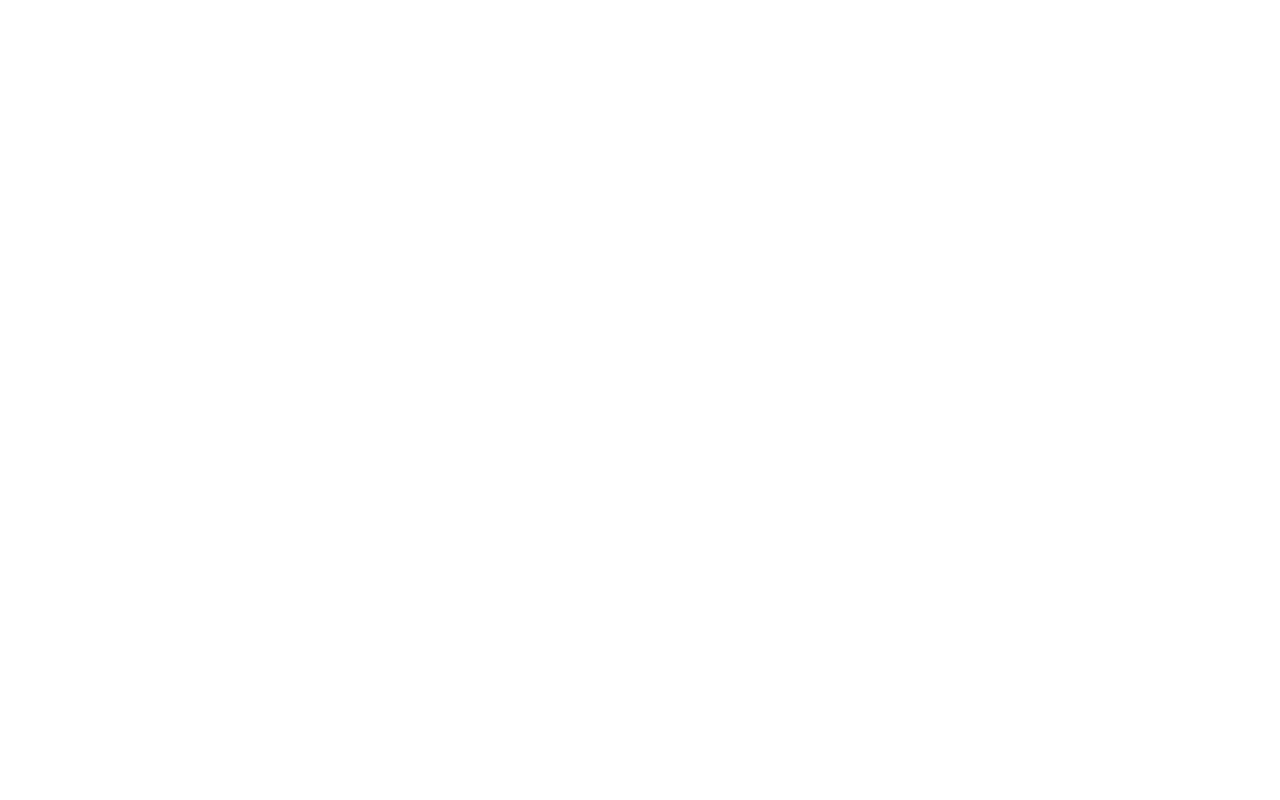
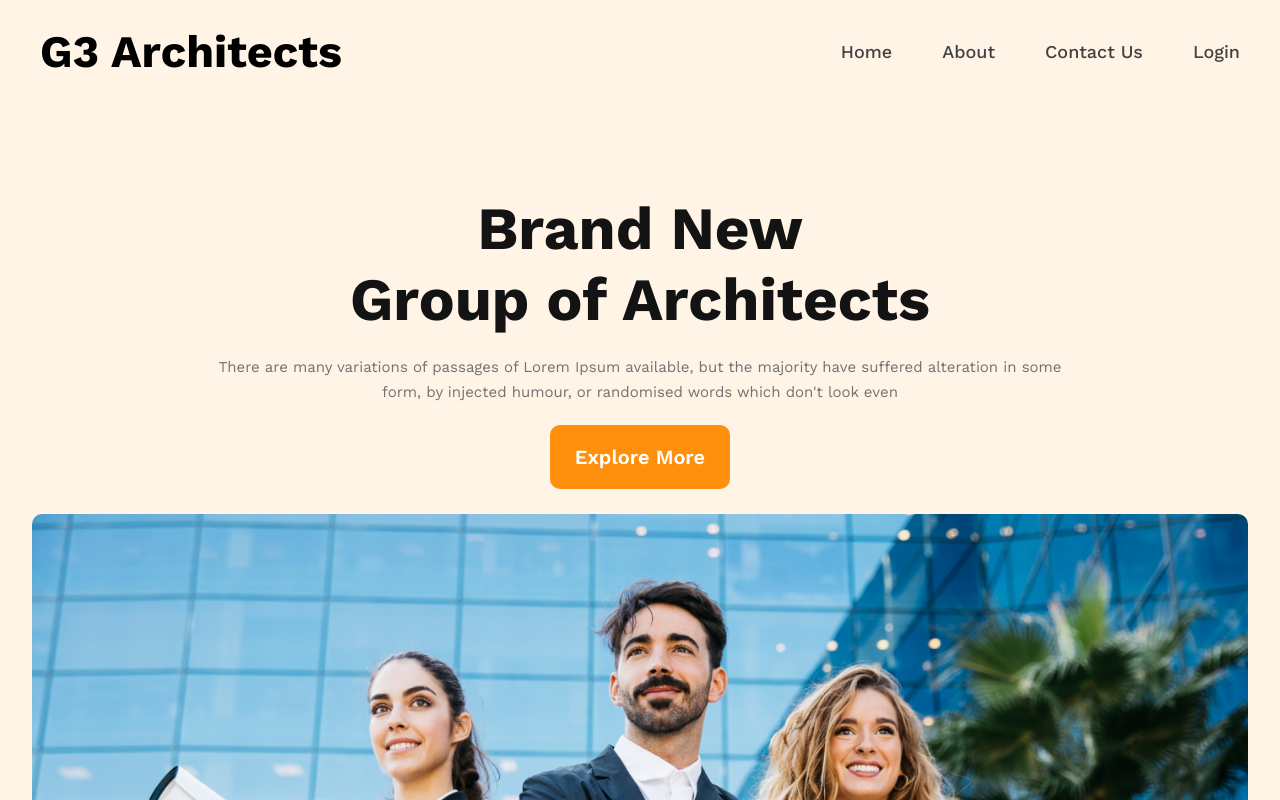
Before and after one commit to deXcoder9/G3-architect-webs, a plain HTML site: page index.html in a window 1280 px wide. Shown: the top 800 px of the page. Drawn offline with nearby package versions, Linux system fonts and the light colour scheme.

Commit message:
header done

```diff
--- a/index.html
+++ b/index.html
@@ -7,6 +7,27 @@
     <link rel="stylesheet" href="style.css">
 </head>
 <body>
+    <header>
+        <div class="sub_header">
 
+            <nav>
+                <h3 class="head">G3 Architects</h3>
+                <ul>
+                <li>Home</li>
+                <li>About</li>
+                <li>Contact Us</li>
+                <li>Login</li>
+            </ul>
+        </nav>
+        <div class="header_content">
+            <h1>Brand New <br>
+                Group of Architects
+                </h1>
+            <p>There are many variations of passages of Lorem Ipsum available, but the majority have suffered alteration in some form, by injected humour, or randomised words which don't look even</p>
+            <button class="btn">Explore More</button>
+            <img src="assets/banner.png" alt="banner">
+        </div>
+    </div>
+    </header>
 </body>
 </html>
--- a/style.css
+++ b/style.css
@@ -1,7 +1,108 @@
 @import url('https://fonts.googleapis.com/css2?family=Work+Sans:wght@400;500;600;700;800;900&display=swap');
 
-*{
+* {
     margin: 0;
     padding: 0;
     font-family: 'Work Sans', sans-serif;
 }
+
+/** STyle Related  */
+
+html {
+    font-size: 62.5%;
+}
+
+:root {
+    --dark: #131313;
+    --secondary-dark: #424242;
+    --primary-color: #FF900E;
+    --secondary-color: #727272;
+}
+::selection{
+    color: var(--primary-color);
+    background-color: var(--secondary-dark);
+}
+.btn {
+    color: #FFF;
+    text-align: center;
+    font-family: Work Sans;
+    font-size: 2rem;
+    font-weight: 600;
+    padding: 2rem 2.5rem;
+    border: none;
+    background-color: var(--primary-color);
+    border-radius: 10px;
+}
+
+.head {
+    font-size: 4.5rem;
+    font-weight: 700;
+    font-family: 'Work Sans', sans-serif;
+}
+
+/** Header related */
+
+header {
+    background: rgba(255, 144, 14, 0.10);
+}
+
+.sub_header {
+    max-width: 1200px;
+    margin: auto;
+}
+
+nav {
+    display: flex;
+    justify-content: space-between;
+    align-items: center;
+    padding-top: 2.5rem;
+}
+
+ul {
+    display: flex;
+    gap: 5.0rem;
+}
+
+ul li {
+    list-style-type: none;
+    color: var(--secondary-dark);
+    font-size: 1.8rem;
+    cursor: pointer;
+    font-weight: 500;
+}
+
+.header_content {
+    padding-top: 115px;
+    max-width: 850px;
+    margin: auto;
+    display: flex;
+    flex-direction: column;
+    /* justify-content: center; */
+    align-items: center;
+}
+
+.header_content h1 {
+    text-align: center;
+    font-size: 6rem;
+    font-weight: 700;
+    color: var(--dark);
+}
+
+.header_content p {
+    text-align: center;
+    font-size: 1.5rem;
+    line-height: 2.5rem;
+    color: var(--secondary-color);
+    margin-top: 20px;
+}
+
+.header_content button {
+    max-width: 190px;
+    margin-top: 20px;
+}
+
+.header_content img{
+    width: 143%;
+    margin-top: 25px;
+    border-radius: 10px;
+}
```
Also changed, not shown: assets/architect.png (renamed from images/architect.png), assets/banner.png (renamed from images/banner.png), assets/icons/customers.png (renamed from images/icons/customers.png), assets/icons/email.png (renamed from images/icons/email.png), assets/icons/projects.png (renamed from images/icons/projects.png), assets/icons/ribon.png (renamed from images/icons/ribon.png), assets/sponsors/amazon.png (renamed from images/sponsors/amazon.png), assets/sponsors/figma.png (renamed from images/sponsors/figma.png), assets/sponsors/google.png (renamed from images/sponsors/google.png), assets/sponsors/spotify.png (renamed from images/sponsors/spotify.png), assets/sponsors/telerama.png (renamed from images/sponsors/telerama.png), assets/team1.png (renamed from images/team1.png), assets/team2.png (renamed from images/team2.png), assets/team3.png (renamed from images/team3.png), 1 more files.
